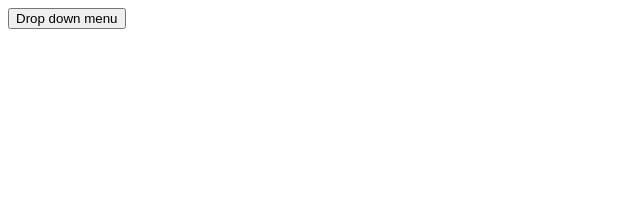
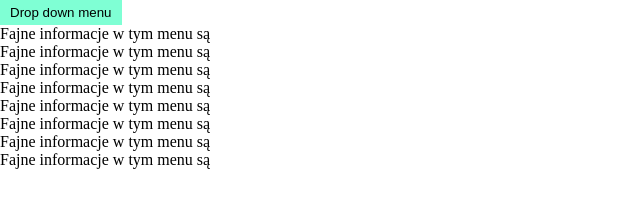
Before and after one commit to MarcinSkic/drop-down-menu-odin, a plain HTML site: page index.html in a window 1280 px wide. Shown: the whole page, without its empty margins (0-640 px from the left). Drawn offline with Linux system fonts and the light colour scheme.

Commit message:
Remove unnecessary logs

```diff
--- a/main.css
+++ b/main.css
@@ -1,4 +1,9 @@
+body {
+    margin: 0;
+}
+
 .drop-down-container {
+    width: fit-content;
     transition: 1s all;
 
     position: relative;
@@ -13,5 +18,11 @@
 }
 
 .drop-down-menu {
-    position: relative;
+    width: fit-content;
 }
+
+.drop-down-button {
+    padding: 5px 10px;
+    background-color: aquamarine;
+    border: none;
+}
--- a/main.js
+++ b/main.js
@@ -5,6 +5,7 @@
 dropDownButtons.forEach(btn => {
     btn.addEventListener('mouseover',showDropDown);
     btn.addEventListener('mouseleave',hideDropDown);
+    btn.style.backgroundColor = `#${Math.floor(Math.random()*16777215).toString(16)}`;
 });
 
 dropDownContainers.forEach(cnt => {
@@ -19,13 +20,11 @@
     } else {
         container = event.currentTarget;
     }
-    console.log(container);
 
     let totalHeight = 0;
     for (const child of container.children) {
         totalHeight += child.offsetHeight;
     }
-    console.log(totalHeight)
 
     container.classList.remove('hidden');
     container.style.height = `${totalHeight}px`;
@@ -38,7 +37,6 @@
     } else {
         container = event.target;
     }
-    console.log(container);
 
     container.classList.add('hidden');
     container.style.height = 0;
```
